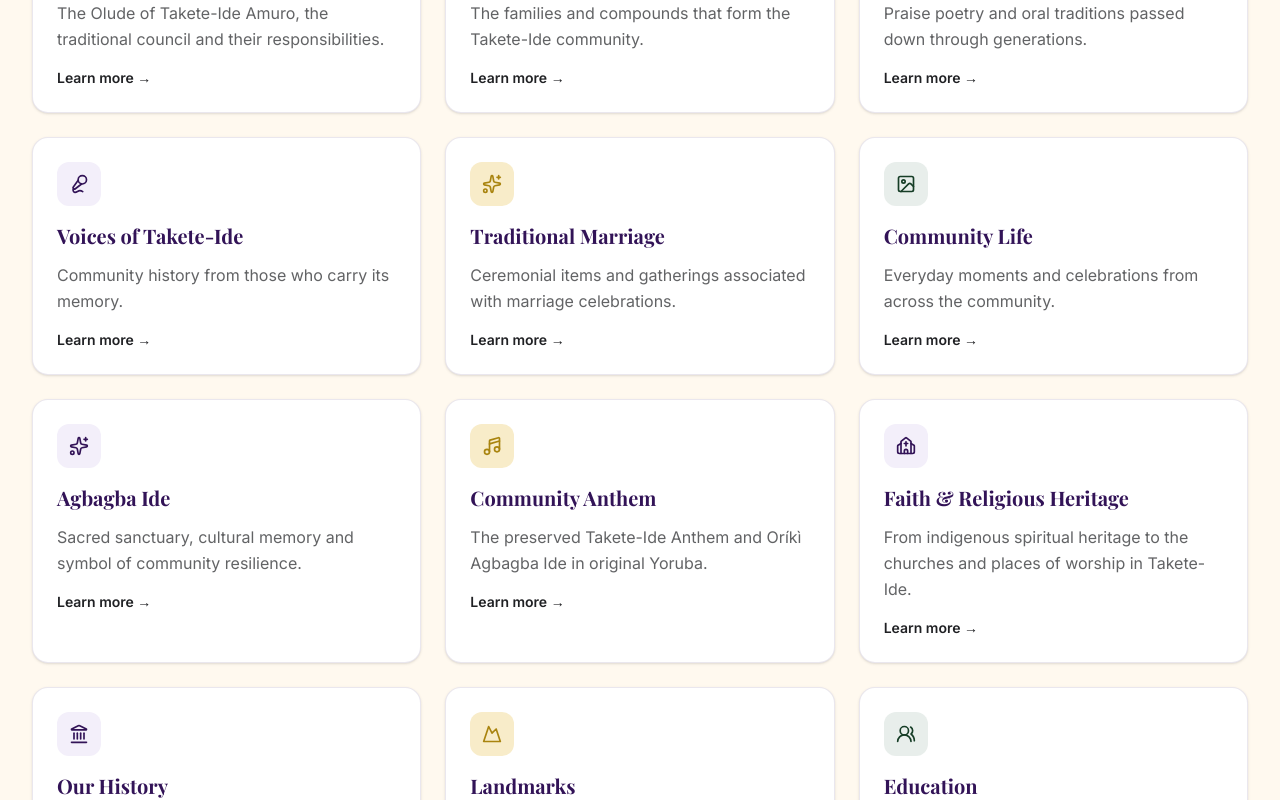
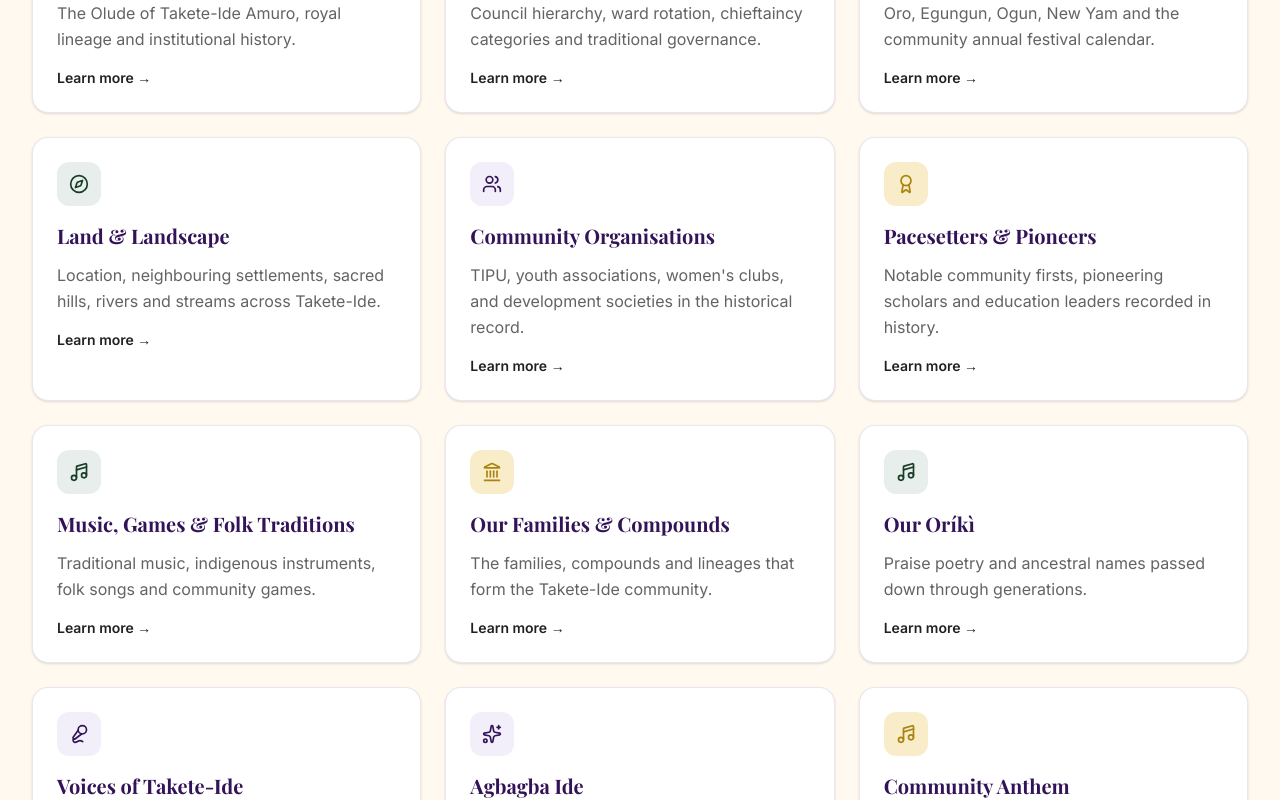
Before and after one commit to dju78/takete_ide_amuro, a Next.js app: page /heritage in a window 1280 px wide. Shown: the part 3100-3900 px from the top of the page. Built offline with nearby package versions, Linux system fonts and the light colour scheme; no server answers; the database is empty; a web font is replaced by a local one.

Commit message:
feat(navigation): improve public discoverability across heritage, our-story, and media

```diff
--- a/app/heritage/page.tsx
+++ b/app/heritage/page.tsx
@@ -1,6 +1,22 @@
 import type { Metadata } from "next";
 import Link from "next/link";
-import { Crown, Landmark, Mic2, Image as ImageIcon, Music4, Sparkles, Shirt, Church, Mountain, Users2 } from "lucide-react";
+import {
+  Crown,
+  Landmark,
+  Mic2,
+  Image as ImageIcon,
+  Music4,
+  Sparkles,
+  Shirt,
+  Church,
+  Mountain,
+  Users2,
+  Calendar,
+  Award,
+  Compass,
+  Users,
+  HeartPulse,
+} from "lucide-react";
 import { Container } from "@/components/ui/Container";
 import { Breadcrumb } from "@/components/ui/Breadcrumb";
 import { SectionHeading } from "@/components/ui/SectionHeading";
@@ -289,47 +305,75 @@ export default async function HeritagePage() {
           <IconCard
             icon={Crown}
             title="Traditional Institution"
-            description="The Olude of Takete-Ide Amuro, the traditional council and their responsibilities."
+            description="The Olude of Takete-Ide Amuro, royal lineage and institutional history."
             href="/heritage/traditional-institution"
           />
           <IconCard
             icon={Landmark}
-            title="Our Families"
-            description="The families and compounds that form the Takete-Ide community."
+            title="Traditional Council & Governance"
+            description="Council hierarchy, ward rotation, chieftaincy categories and traditional governance."
+            href="/heritage/traditional-council"
+            tone="gold"
+          />
+          <IconCard
+            icon={Calendar}
+            title="Festivals & Cultural Calendar"
+            description="Oro, Egungun, Ogun, New Yam and the community annual festival calendar."
+            href="/heritage/festivals"
+            tone="purple"
+          />
+          <IconCard
+            icon={Compass}
+            title="Land & Landscape"
+            description="Location, neighbouring settlements, sacred hills, rivers and streams across Takete-Ide."
+            href="/heritage/land-and-landscape"
+            tone="green"
+          />
+          <IconCard
+            icon={Users}
+            title="Community Organisations"
+            description="TIPU, youth associations, women's clubs, and development societies in the historical record."
+            href="/heritage/community-organisations"
+            tone="purple"
+          />
+          <IconCard
+            icon={Award}
+            title="Pacesetters & Pioneers"
+            description="Notable community firsts, pioneering scholars and education leaders recorded in history."
+            href="/heritage/pacesetters"
+            tone="gold"
+          />
+          <IconCard
+            icon={Music4}
+            title="Music, Games & Folk Traditions"
+            description="Traditional music, indigenous instruments, folk songs and community games."
+            href="/heritage/music-games"
+            tone="green"
+          />
+          <IconCard
+            icon={Landmark}
+            title="Our Families & Compounds"
+            description="The families, compounds and lineages that form the Takete-Ide community."
             href="/families"
             tone="gold"
           />
           <IconCard
             icon={Music4}
             title="Our Oríkì"
-            description="Praise poetry and oral traditions passed down through generations."
+            description="Praise poetry and ancestral names passed down through generations."
             href="/oriki"
             tone="green"
           />
           <IconCard
             icon={Mic2}
             title="Voices of Takete-Ide"
-            description="Community history from those who carry its memory."
+            description="Community oral history recordings from those who carry its memory."
             href="/archive/oral-history"
           />
           <IconCard
             icon={Sparkles}
-            title="Traditional Marriage"
-            description="Ceremonial items and gatherings associated with marriage celebrations."
-            href="/heritage/traditional-marriage"
-            tone="gold"
-          />
-          <IconCard
-            icon={ImageIcon}
-            title="Community Life"
-            description="Everyday moments and celebrations from across the community."
-            href="/gallery"
-            tone="green"
-          />
-          <IconCard
-            icon={Sparkles}
             title="Agbagba Ide"
-            description="Sacred sanctuary, cultural memory and symbol of community resilience."
+            description="Sacred sanctuary, cultural memory and enduring symbol of community resilience."
             href="/heritage/agbagba-ide"
             tone="purple"
           />
@@ -341,6 +385,13 @@ export default async function HeritagePage() {
             tone="gold"
           />
           <IconCard
+            icon={Sparkles}
+            title="Traditional Marriage"
+            description="Ceremonial customs, gifts and gatherings associated with marriage celebrations."
+            href="/heritage/traditional-marriage"
+            tone="gold"
+          />
+          <IconCard
             icon={Church}
             title="Faith & Religious Heritage"
             description="From indigenous spiritual heritage to the churches and places of worship in Takete-Ide."
@@ -348,15 +399,22 @@ export default async function HeritagePage() {
             tone="purple"
           />
           <IconCard
+            icon={HeartPulse}
+            title="Health History"
+            description="Traditional healing, early dispensary, nurses, maternity care and clinic history."
+            href="/heritage/health-history"
+            tone="green"
+          />
+          <IconCard
             icon={Landmark}
             title="Our History"
-            description="Origins, settlement, faith and the making of the community."
+            description="From the hilltops to the valley — the migration and settlement story."
             href="/our-story"
           />
           <IconCard
             icon={Mountain}
             title="Landmarks"
-            description="Obasoro Hill, Okuta Gbooro and the places that mark our land."
+            description="Obasoro Hill, Okuta Gbooro and the natural landmarks that define our land."
             href="/gallery?category=Landmarks"
             tone="gold"
           />
--- a/app/our-story/page.tsx
+++ b/app/our-story/page.tsx
@@ -6,6 +6,7 @@ import {
   GraduationCap,
   Users2,
   FileText,
+  MapPin,
 } from "lucide-react";
 import { Container } from "@/components/ui/Container";
 import { Breadcrumb } from "@/components/ui/Breadcrumb";
@@ -48,6 +49,7 @@ const toc = [
   { label: "The Search for Peace", id: "the-search-for-peace" },
   { label: "Migration Journey", id: "journey" },
   { label: "Home at Last (c.1926)", id: "home-at-last" },
+  { label: "Takete-Tedo & Related Communities", id: "related-communities" },
   { label: "Faith & Development", id: "faith-and-development" },
   { label: "Community Memory", id: "community-memory" },
 ];
@@ -317,6 +319,33 @@ export default function OurStoryPage() {
             </SourcedSection>
           </section>
 
+          {/* Section: Takete-Tedo & Related Communities */}
+          <section id="related-communities">
+            <div className="rounded-3xl border border-purple-600/10 bg-white p-6 shadow-sm sm:p-8">
+              <div className="flex flex-col md:flex-row md:items-center justify-between gap-6">
+                <div className="max-w-2xl">
+                  <span className="inline-flex items-center gap-1.5 rounded-full bg-purple-100 px-3 py-1 text-xs font-semibold text-purple-900">
+                    <MapPin className="h-3.5 w-3.5" aria-hidden="true" />
+                    Related Historical Communities
+                  </span>
+                  <h3 className="mt-3 font-serif text-2xl font-bold text-purple-950">
+                    Takete-Tedo / Okegada &amp; Ancestral Migrations
+                  </h3>
+                  <p className="mt-2 text-sm leading-relaxed text-charcoal/80">
+                    Discover the history of Takete-Tedo (Okegada), the post-1949 migration, family relationships,
+                    shared cultural heritage, and the historic bonds connecting both communities across generations.
+                  </p>
+                </div>
+                <Link
+                  href="/our-story/takete-tedo"
+                  className="inline-flex shrink-0 items-center justify-center rounded-2xl bg-purple-700 px-6 py-3 text-sm font-semibold text-white shadow-xs transition-colors hover:bg-purple-800"
+                >
+                  Read Takete-Tedo History →
+                </Link>
+              </div>
+            </div>
+          </section>
+
           {/* Section 7: Faith & Development */}
           <section id="faith-and-development">
             <SourcedSection
@@ -379,8 +408,7 @@ export default function OurStoryPage() {
                   </h2>
                   <p className="mt-3 text-sm leading-relaxed text-white/85 sm:text-base">
                     This account draws on preserved community historical narratives and oral traditions.
-                    Some names, dates and interpretations remain subject to continuing documentation and
-                    verification by community elders and historians.
+                    Additional historical details and archival records continue to be compiled and documented.
                   </p>
                 </div>
                 <div className="flex flex-wrap items-center gap-3">
--- a/lib/site-config.ts
+++ b/lib/site-config.ts
@@ -125,6 +125,7 @@ export const navGroups: NavGroup[] = [
       { label: "Faith & Religious Heritage", href: "/heritage/faith", description: "Churches, ECWA, Muslim community and spiritual traditions" },
       { label: "Early Christian Manuscript Milestones", href: "/heritage/faith/manuscript-milestones", description: "Non-Baptist milestones from the supplied community manuscript" },
       { label: "Gallery", href: "/gallery", description: "Photographs from community life" },
+      { label: "Video Archives", href: "/archive/video", description: "Historic community video recordings and event coverage" },
       { label: "Families & Oríkì", href: "/families", description: "Family names, compounds and praise poetry" },
       { label: "Family Oríkì", href: "/oriki", description: "Community directory of family praise names" },
       { label: "Voices of Takete-Ide", href: "/archive/oral-history", description: "Oral history recordings" },
@@ -187,6 +188,7 @@ export const footerGroups: { heading: string; items: NavItem[] }[] = [
       { label: "Pacesetters", href: "/heritage/pacesetters" },
       { label: "Kogi Quest", href: "/kogi-quest" },
       { label: "Gallery", href: "/gallery" },
+      { label: "Video Archives", href: "/archive/video" },
     ],
   },
   {
```
Also changed, not shown: components/oriki/OrikiDirectory.tsx (+43 -5 lines).
